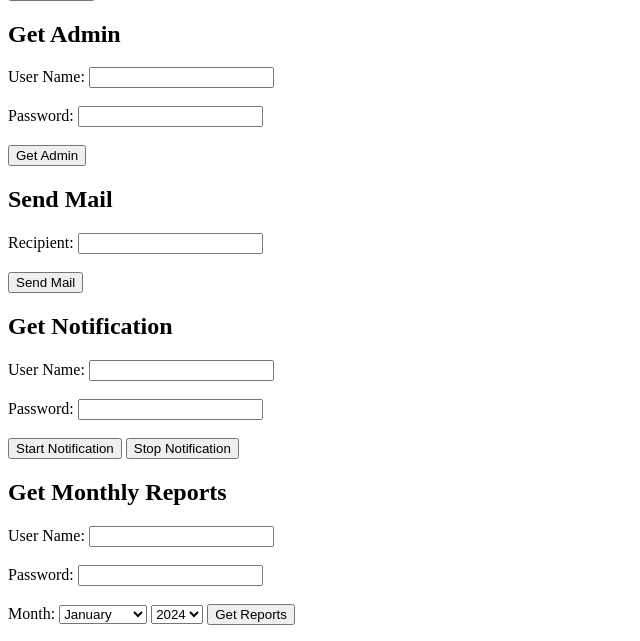
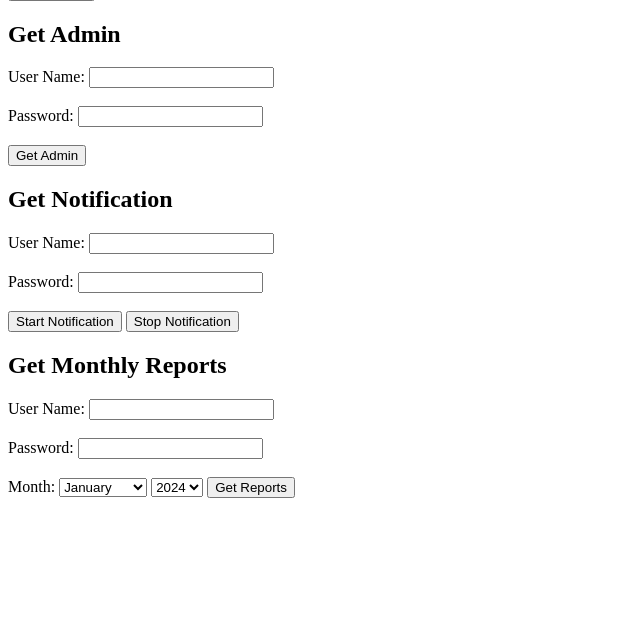
Before and after one commit to Vae2002/Yelp-Flask, a Flask app: page / in a window 1280 px wide. Shown: the part 976-1617 px from the top of the page, without its empty margins (0-640 px from the left). After the commit the page ends 1474 px from the top, so only its background shows below. Run offline with Flask 3, Linux system fonts and the light colour scheme.

Commit message:
removed unwanted parts

```diff
--- a/app.py
+++ b/app.py
@@ -1,3 +1,5 @@
+# import libraries
+
 from flask import *
 from pymongo import MongoClient
 from datetime import datetime
@@ -10,6 +12,7 @@ from apscheduler.schedulers.background import BackgroundScheduler
 
 app = Flask(__name__)
 
+# connect to mongodb database and collections
 client = MongoClient("mongodb://localhost:27017/")
 db = client['yelp']
 review_collection = db['review']
@@ -23,6 +26,7 @@ def index():
     return render_template('page.html')
 
 ############################################################################################
+# INSERT NEW ADMIN TO ADMIN COLLECTION
 @app.route('/add_admin', methods=['POST'])
 def add_admin():
     app.logger.info(request.form)
@@ -79,6 +83,7 @@ def username_exist(username):
     return existing_admin is not None
 
 ############################################################################################
+# ADD NEW REVIEW TO REVIEW COLLECTION
 @app.route('/add_review', methods=['POST'])
 def add_review():
     if request.method == 'POST':
@@ -172,6 +177,7 @@ def add_review_array(admin_id, business_id):
             notification_collection.update_one({'admin_id': admin_id}, {"$set": {"executed": "0"}})
 
 ############################################################################################
+# CHECK WHETHER THE ADMIN IS FOUND IN ADMIN COLLECTION
 @app.route('/check_admin', methods=['POST'])
 def check_admin():
     username = str(request.form['input_username'])
@@ -187,6 +193,8 @@ def check_admin():
         return username + password + " found"
 
 ############################################################################################
+# START OR STOP REVIEW CHECK FOR CERTAIN ADMIN
+
 app.config['MAIL_SERVER'] = 'smtp.gmail.com'
 app.config['MAIL_PORT'] = 465
 app.config['MAIL_USERNAME'] = 'eunicelimuria@gmail.com'
@@ -195,14 +203,6 @@ app.config['MAIL_USE_TLS'] = False
 app.config['MAIL_USE_SSL'] = True
 mail = Mail(app)
 
-@app.route('/send_mail', methods=['POST'])
-def send_mail():
-    email = request.form['recipient']
-    message = Message(subject="Hello", recipients=[email], sender=app.config['MAIL_USERNAME'], body="This is a test email I sent with Gmail and Python!")
-    mail.send(message= message)
-    return render_template('page.html', result_message='Email sent!')
-
-############################################################################################
 @app.route('/start_stop_notification', methods=['POST'])
 def start_stop_notification():
     admin_username = str(request.form['admin_username'])
@@ -265,6 +265,8 @@ def input_admin(admin_username, admin_password, status):
         return error_message
 
 ############################################################################################
+# SCHEDULER FOR EXECUTING AUTOMATIC REVIEW CHECK
+
 def automatic_check_reviews():
     app.logger.info('--- Automatic check reviews executed ---')
     for x in notification_collection.find({"status": '1'}):
@@ -392,6 +394,7 @@ scheduler.start()
 atexit.register(lambda: scheduler.shutdown())
 
 ############################################################################################
+# SHOW REPORTS FOR GIVEN MONTH AND YEAR
 @app.route('/show_reports', methods=['POST'])
 def show_reports():
     admin_username = str(request.form['report_admin_username'])
@@ -435,5 +438,7 @@ def show_reports():
         else:
             return render_template('table.html', reports=recent_reviews)
 
+############################################################################################
+# END
 if __name__ == '__main__':
     app.run(use_reloader=False, debug=True)
--- a/templates/page.html
+++ b/templates/page.html
@@ -95,15 +95,6 @@
         <input type="submit" value="Get Admin">
     </form>
 
-    <form action="/send_mail", method="post">
-        <h2>Send Mail</h2>
-        <label for ="recipient" >Recipient:</label>
-        <input type="text" id="recipient" name="recipient"><br><br>
-
-        <input type="submit" value="Send Mail">
-        <p>{{ result_message }}</p>
-    </form>
-
     <form action="/start_stop_notification", method="post">
         <h2>Get Notification</h2>
         <label for="admin_username">User Name:</label>
```
